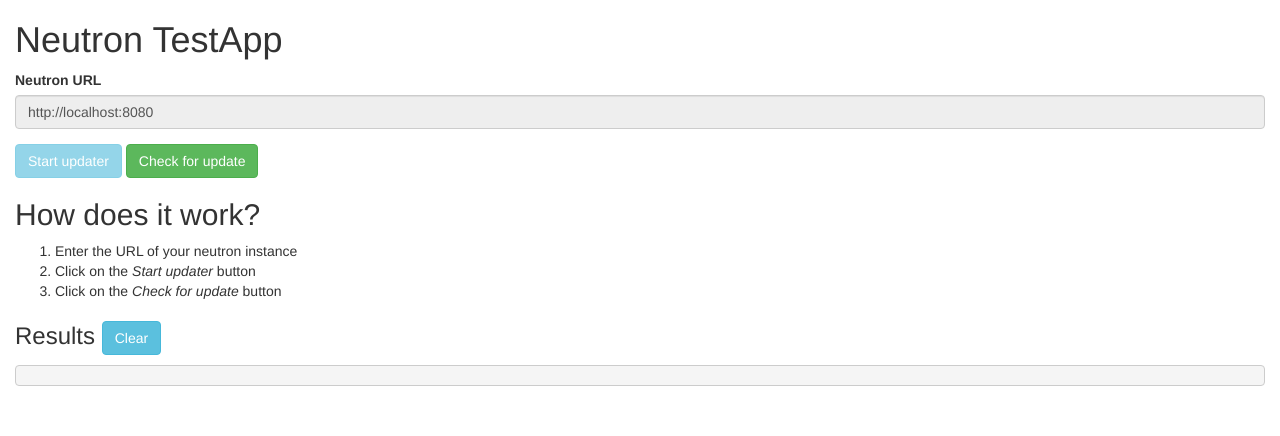
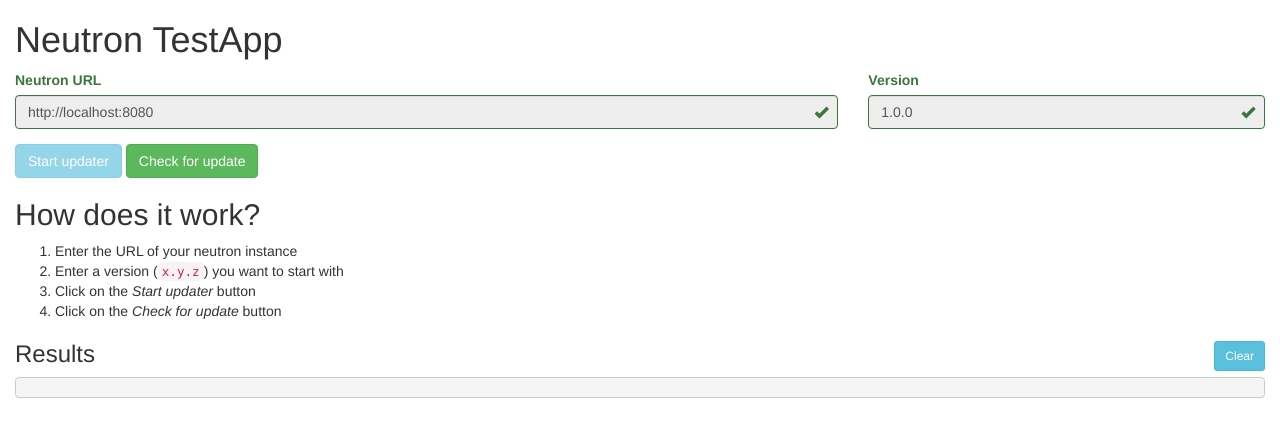
Before and after one commit to holoam/server, an Electron app: page testapp/index.html in a window 1280 px wide. Both pictures are taken after a click on the button "Start updater". Drawn offline with nearby package versions, Linux system fonts and the light colour scheme; no server answers.

Commit message:
chore(testapp): Add version spoofing

```diff
--- a/testapp/index.html
+++ b/testapp/index.html
@@ -11,10 +11,25 @@
 <div class="container-fluid">
     <h1>Neutron TestApp</h1>
 
-    <div class="form-group">
-        <label for="neutron-url">Neutron URL</label>
-        <input type="url" class="form-control" id="neutron-url" value="http://localhost:8080">
-    </div>
+    <form>
+        <div class="row">
+            <div class="col-xs-8">
+                <div class="form-group has-feedback has-success" id="group-url">
+                    <label class="control-label" for="neutron-url">Neutron URL</label>
+                    <input type="url" class="form-control" id="neutron-url" value="http://localhost:8080">
+                    <span class="glyphicon glyphicon-ok form-control-feedback" id="icon-url" aria-hidden="true"></span>
+                </div>
+            </div>
+
+            <div class="col-xs-4">
+                <div class="form-group has-feedback has-success" id="group-version">
+                    <label class="control-label" for="neutron-version">Version</label>
+                    <input type="url" class="form-control" id="neutron-version" value="1.0.0">
+                    <span class="glyphicon glyphicon-ok form-control-feedback" id="icon-version" aria-hidden="true"></span>
+                </div>
+            </div>
+        </div>
+    </form>
 
     <button type="button" class="btn btn-info" id="start" onclick="startUpdater(this); return false">Start updater</button>
     <button type="button" class="btn btn-success" id="check" disabled="disabled" onclick="checkForUpdate(); return false">Check for update</button>
@@ -23,11 +38,12 @@
 
     <ol>
         <li>Enter the URL of your neutron instance</li>
+        <li>Enter a version (<code>x.y.z</code>) you want to start with</li>
         <li>Click on the <em>Start updater</em> button</li>
         <li>Click on the <em>Check for update</em> button</li>
     </ol>
 
-    <h3>Results <button type="button" class="btn btn-info btn-small" onclick="clearLog(); return false">Clear</button></h3>
+    <h3>Results <button type="button" class="btn btn-info btn-sm pull-right" onclick="clearLog(); return false">Clear</button></h3>
 
     <pre id="results"></pre>
 </div>
--- a/testapp/index.js
+++ b/testapp/index.js
@@ -13,7 +13,7 @@ app.on('ready', () => {
 
     mainWindow.on('closed', () => mainWindow = null);
 
-    IPC.on("start-updater", (_, url) => autoUpdater.setFeedURL(`${url}/apps/${app.getName()}/${app.getVersion()}`));
+    IPC.on("start-updater", (_, args) => autoUpdater.setFeedURL(`${args[0]}/apps/${app.getName()}/${args[1]}`));
     IPC.on("check-for-update", () => autoUpdater.checkForUpdates());
 
     const send = (event, args) =>  mainWindow.webContents.send(event, args);
--- a/testapp/renderer.js
+++ b/testapp/renderer.js
@@ -1,15 +1,53 @@
 const IPC = require('electron').ipcRenderer,
-    field = document.getElementById("neutron-url"),
+    urlGroup = document.getElementById("group-url"),
+    urlIcon = document.getElementById("icon-url"),
+    url = document.getElementById("neutron-url"),
+    versionGroup = document.getElementById("group-version"),
+    versionIcon = document.getElementById("icon-version"),
+    version = document.getElementById("neutron-version"),
     startBtn = document.getElementById("start"),
     checkBtn = document.getElementById("check"),
     pre = document.getElementById("results");
 
 const startUpdater = () => {
-    field.disabled = true;
+    if (!url.value || !version.value) {
+        if (!url.value) {
+            urlGroup.classList.remove("has-success");
+            urlGroup.classList.add("has-error");
+
+            urlIcon.classList.remove("glyphicon-ok");
+            urlIcon.classList.add("glyphicon-remove");
+        }
+
+        if (!version.value) {
+            versionGroup.classList.remove("has-success");
+            versionGroup.classList.add("has-error");
+
+            versionIcon.classList.remove("glyphicon-ok");
+            versionIcon.classList.add("glyphicon-remove");
+        }
+
+        return;
+    } else {
+        urlGroup.classList.remove("has-error");
+        urlGroup.classList.add("has-success");
+
+        versionGroup.classList.remove("has-error");
+        versionGroup.classList.add("has-success");
+
+        urlIcon.classList.remove("glyphicon-remove");
+        urlIcon.classList.add("glyphicon-ok");
+
+        versionIcon.classList.remove("glyphicon-remove");
+        versionIcon.classList.add("glyphicon-ok");
+    }
+
+    url.disabled = true;
+    version.disabled = true;
     startBtn.disabled = true;
     checkBtn.disabled = false;
 
-    IPC.send("start-updater", document.getElementById("neutron-url").value);
+    IPC.send("start-updater", [url.value, version.value]);
 };
 
 const checkForUpdate = () => IPC.send("check-for-update");
```
